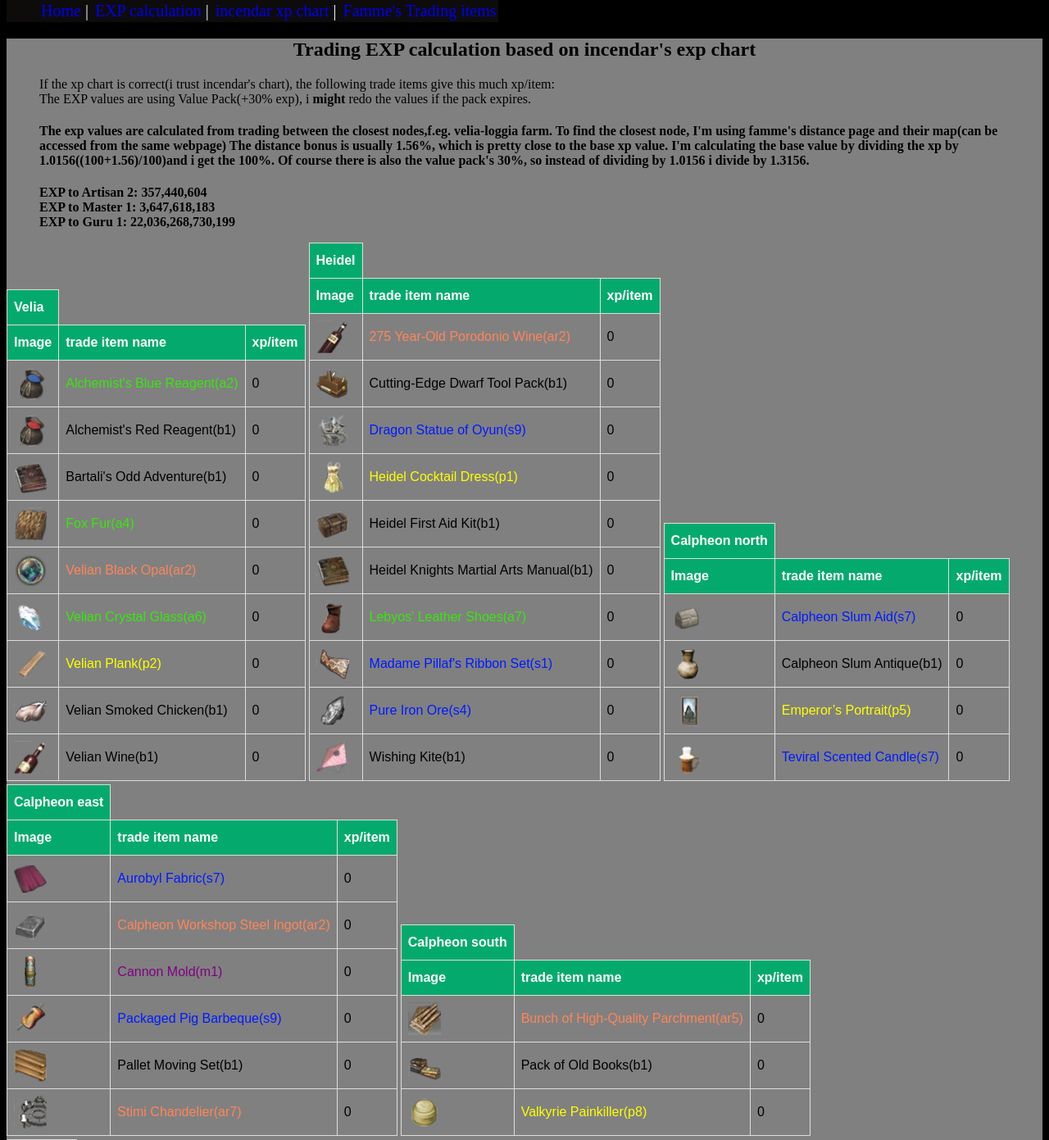
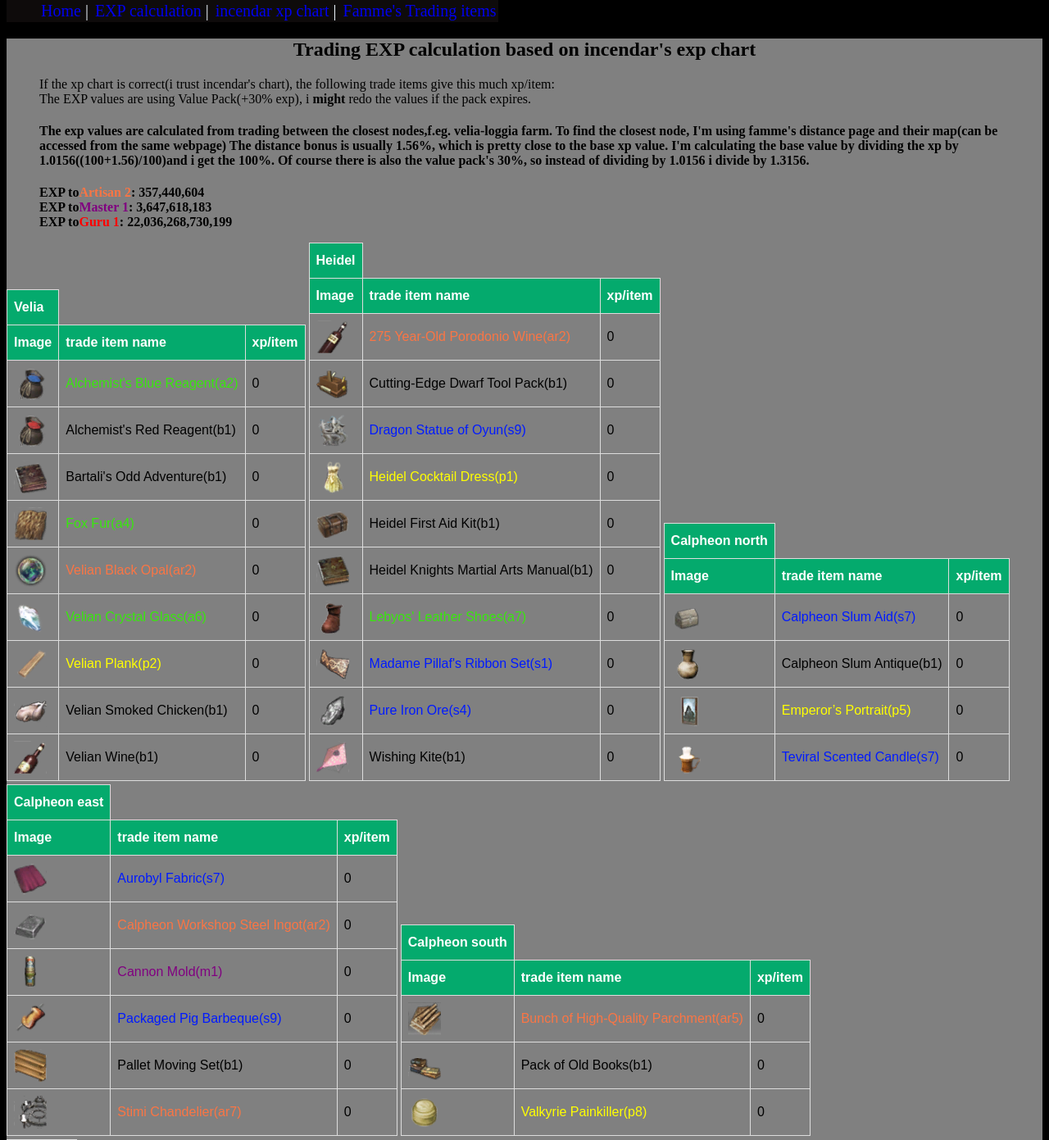
Before and after one commit to ghjbku/ghjbku.github.io, a PHP site: page /xp_calculation.html in a window 1280 px wide. Shown: the top 1391 px of the page at 82% size. Run offline with PHP 8.4, Linux system fonts and the light colour scheme; some libraries are stand-ins or nearby versions.

Commit message:
edited some descriptions

```diff
--- a/index_style_for_chart.css
+++ b/index_style_for_chart.css
@@ -42,7 +42,7 @@ div {
 text-align: center;
 }
 .desc li{
-  display: block;
+  display: inline-block;
 }
 
 #trade_items {
@@ -75,12 +75,14 @@ color:#38e70d;
   color:yellow;
 }
 .arti{
-  color:rgb(255, 133, 89);
+  color:rgb(250, 117, 68);
 }
 .master{
   color:purple;
 }
-
+.guru{
+  color:red;
+}
 .footer_list{
     height: 5%;
     background-color: rgb(17, 182, 72);
--- a/xp_calculation.html
+++ b/xp_calculation.html
@@ -28,9 +28,9 @@
               I'm calculating the base value by dividing the xp by 1.0156((100+1.56)/100)and i get the 100%.
               Of course there is also the value pack's 30%, so instead of dividing by 1.0156 i divide by 1.3156.
             </h4></li>
-            <li><b>EXP to Artisan 2: 357,440,604</b></li>
-            <li><b>EXP to Master 1: 3,647,618,183</b></li>
-            <li><b>EXP to Guru 1: 22,036,268,730,199</b></li>
+            <li><b>EXP to</li><li class="arti"> Artisan 2</li><li>: 357,440,604</b></li><br>
+            <li><b>EXP to</li><li class="master"> Master 1</li><li>: 3,647,618,183</b></li><br>
+            <li><b>EXP to</li><li class="guru"> Guru 1</li><li>: 22,036,268,730,199</b></li>
         </ul>
             <table id="trade_items">
                 <tr>
```
